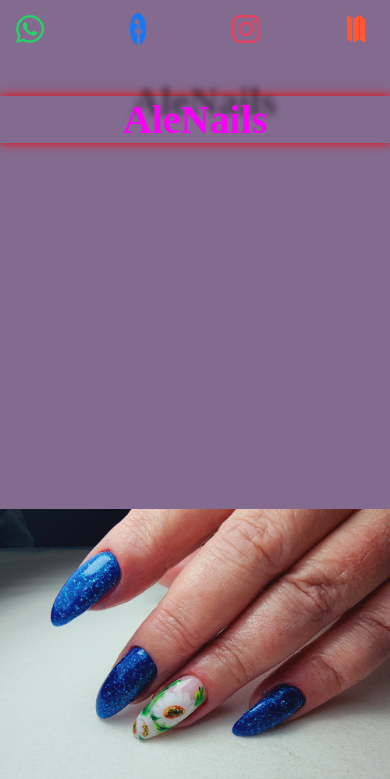
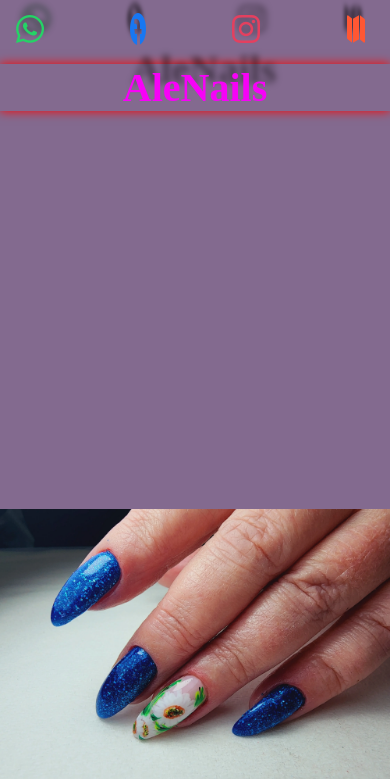
Before and after one commit to FearlessJeny/AleNails2, a plain HTML site: page index.html in a window 390 px wide. Shown: the top 779 px of the page. Drawn offline with nearby package versions, Linux system fonts and the light colour scheme.

Commit message:
Update style.css

```diff
--- a/style.css
+++ b/style.css
@@ -59,15 +59,19 @@ i {
 
 .whatsapp {
 	color: #25d366;
+	text-shadow:  6px -10px 6px  #10331dce;
 }
 .facebook {
 	color: #1877f2;
+	text-shadow:  6px -10px 6px  rgba(0, 0, 0, 0.5);
 }
 .instagram {
 	color: #e4405f;
+	text-shadow:  6px -10px 6px  rgba(0, 0, 0, 0.5);
 }
 .map {
 	color: #ff5733;
+	text-shadow:  6px -10px 6px  rgba(0, 0, 0, 0.5);
 }
 
 
@@ -155,7 +159,7 @@ section {
 		background-size: contain;
 		background-position: center;
 		background-repeat: no-repeat;
-		/* background-position: bottom; */
+
 
 	}
 
@@ -168,14 +172,15 @@ section {
     justify-content: center;
     margin: 6rem 0;
 
-    text-shadow:  9px -18px 6px  rgba(0, 0, 0, 0.5);  /* основная тень */
-    /* 1rem -1rem 10px rgba(255, 105, 180, 0.7); розовое сияние */
+    text-shadow:  9px -18px 6px  rgba(0, 0, 0, 0.5);
+
 };
 }
 .param h1 {
     display: flex;
     align-items: center;
     justify-content: center;
+    margin-top: -2rem;
     font-size: 4rem;
     color: #e4405f;
 }
```
